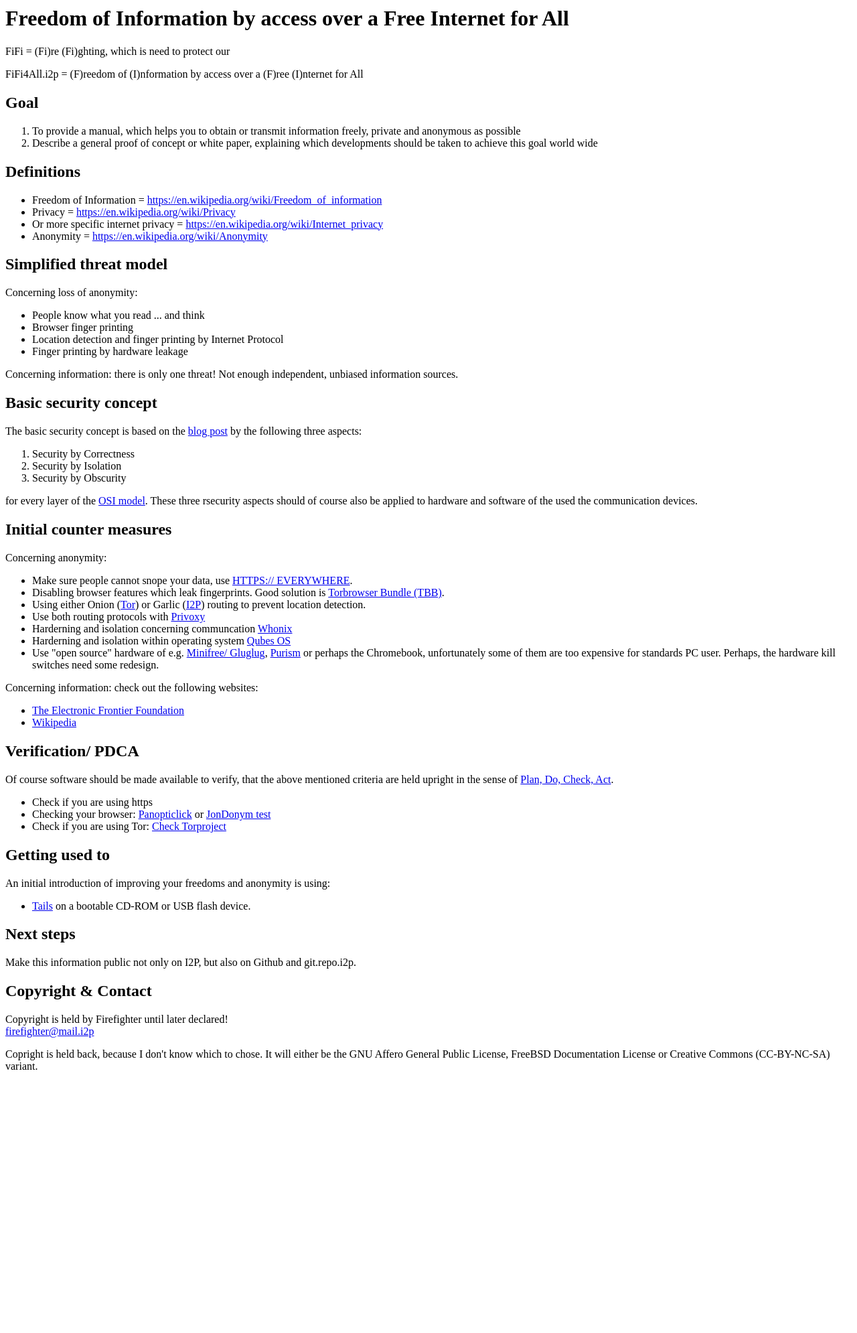
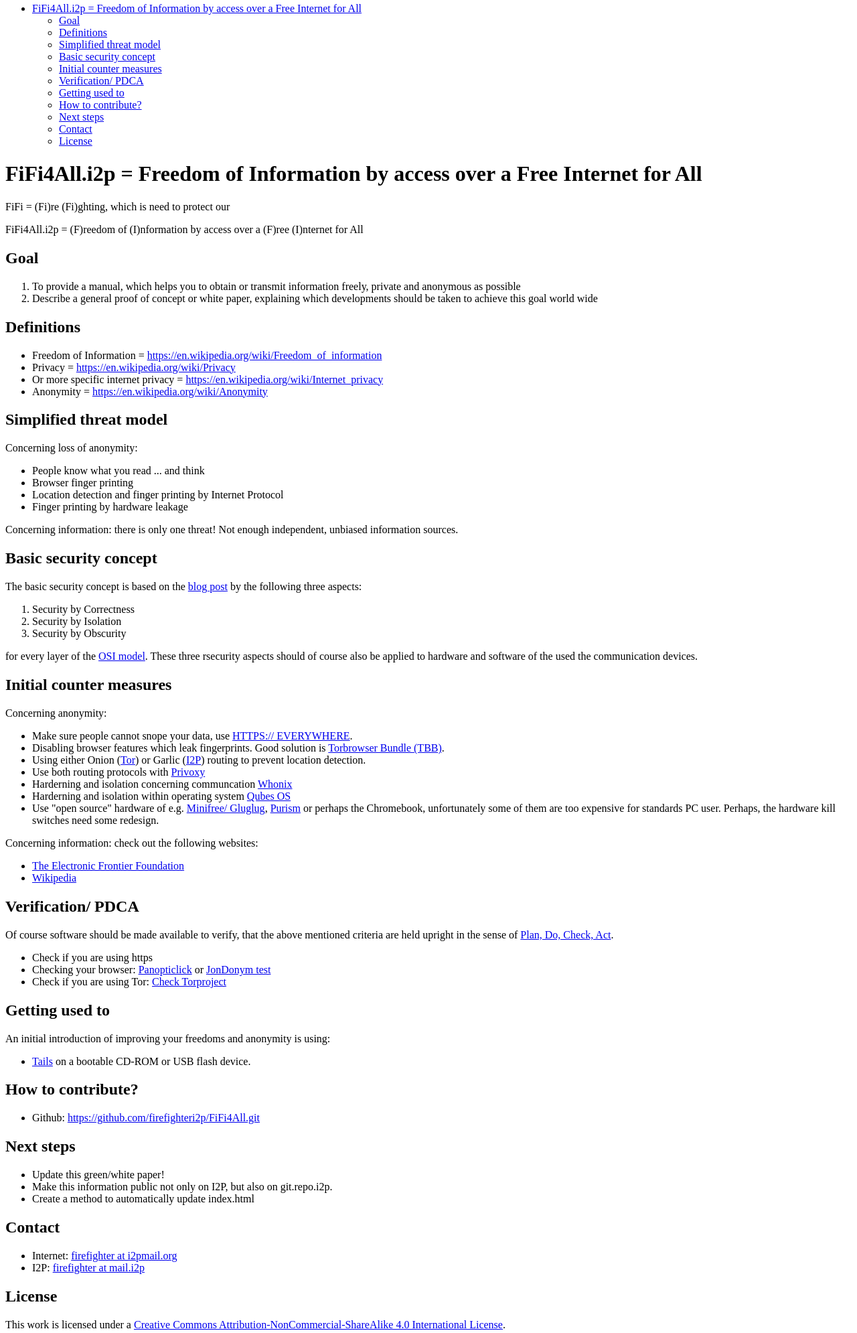
Before and after one commit to firefighteri2p/FiFi4All, a plain HTML site: page index.html in a window 1280 px wide. Shown: the part 12-2002 px from the top of the page at 67% size. Before the commit the page ends 1629 px from the top, so only its background shows below. Drawn offline with Linux system fonts and the light colour scheme.

Commit message:
Add Makefile and pandoc template.html

```diff
--- a/index.html
+++ b/index.html
@@ -1,75 +1,153 @@
+<!--
+___  ____    _  _ ____ ___    ____ ___  _ ___    ___ _  _ _ ____
+|  \ |  |    |\ | |  |  |     |___ |  \ |  |      |  |__| | [__
+|__/ |__|    | \| |__|  |     |___ |__/ |  |      |  |  | | ___]
+
+___  ____ ____ _  _ _  _ ____ _  _ ___     _ ____    _   _ ____ _  _
+|  \ |  | |    |  | |\/| |___ |\ |  |      | |___     \_/  |  | |  |
+|__/ |__| |___ |__| |  | |___ | \|  |  .   | |         |   |__| |__|
+
+_  _ ____ ____ ___     ___ ____    _  _ ____ _  _ ____    ____
+|\ | |___ |___ |  \     |  |  |    |\/| |__| |_/  |___    |__|
+| \| |___ |___ |__/     |  |__|    |  | |  | | \_ |___    |  |
+
+____ _  _ ____ _  _ ____ ____    ___ ____    ___ _  _ ____
+|    |__| |__| |\ | | __ |___     |  |  |     |  |__| |___
+|___ |  | |  | | \| |__] |___     |  |__|     |  |  | |___
+
+____ ____ _  _ ___ ____ _  _ ___    ____ ____    ___ _  _ ____
+|    |  | |\ |  |  |___ |\ |  |     |  | |___     |  |__| |___
+|___ |__| | \|  |  |___ | \|  |     |__| |        |  |  | |___
+
+____ ____ ____      _  _ ___  ___  ____ ___ ____    ___ _  _ ____
+|___ |__| |  |      |  | |__] |  \ |__|  |  |___     |  |__| |___
+|    |  | |_\| .    |__| |    |__/ |  |  |  |___     |  |  | |___
+               '
+____ ____ ____ ____ ____ ____ ___  ____ _  _ ___  _ _  _ ____
+|    |  | |__/ |__/ |___ [__  |__] |  | |\ | |  \ | |\ | | __
+|___ |__| |  \ |  \ |___ ___] |    |__| | \| |__/ | | \| |__]
+
+_  _ ____ ____ _  _ ___  ____ _ _ _ _  _    ____ _ _    ____
+|\/| |__| |__/ |_/  |  \ |  | | | | |\ |    |___ | |    |___
+|  | |  | |  \ | \_ |__/ |__| |_|_| | \|    |    | |___ |___ .
+
+
+-->
+
 <!DOCTYPE html PUBLIC "-//W3C//DTD XHTML 1.0 Strict//EN" "http://www.w3.org/TR/xhtml1/DTD/xhtml1-strict.dtd">
 <html xmlns="http://www.w3.org/1999/xhtml" xml:lang="en" lang="en">
   <head>
     <meta http-equiv="Content-Type" content="text/html; charset=utf-8" />
-    <title>FiFi4All.i2p = Freedom of Information by access over a Free Internet for All</title>
+    <title> FiFi4All.i2p = Freedom of Information by access over a Free Internet for All</title>
   </head>
   <body>
-    <h1>Freedom of Information by access over a Free Internet for All</h1>
+
+      <ul>
+    <li><a href="#fifi4all.i2p-freedom-of-information-by-access-over-a-free-internet-for-all">FiFi4All.i2p = Freedom of Information by access over a Free Internet for All</a><ul>
+    <li><a href="#goal">Goal</a></li>
+    <li><a href="#definitions">Definitions</a></li>
+    <li><a href="#simplified-threat-model">Simplified threat model</a></li>
+    <li><a href="#basic-security-concept">Basic security concept</a></li>
+    <li><a href="#initial-counter-measures">Initial counter measures</a></li>
+    <li><a href="#verification-pdca">Verification/ PDCA</a></li>
+    <li><a href="#getting-used-to">Getting used to</a></li>
+    <li><a href="#how-to-contribute">How to contribute?</a></li>
+    <li><a href="#next-steps">Next steps</a></li>
+    <li><a href="#contact">Contact</a></li>
+    <li><a href="#license">License</a></li>
+    </ul></li>
+    </ul>
+
+  <h1 id="fifi4all.i2p-freedom-of-information-by-access-over-a-free-internet-for-all">FiFi4All.i2p = Freedom of Information by access over a Free Internet for All</h1>
   <p>FiFi = (Fi)re (Fi)ghting, which is need to protect our</p>
   <p>FiFi4All.i2p = (F)reedom of (I)nformation by access over a (F)ree (I)nternet for All</p>
-    <h2>Goal</h2>
-    <ol>
+  <h2 id="goal">Goal</h2>
+  <ol style="list-style-type: decimal">
   <li>To provide a manual, which helps you to obtain or transmit information freely, private and anonymous as possible</li>
   <li>Describe a general proof of concept or white paper, explaining which developments should be taken to achieve this goal world wide</li>
   </ol>
-    <h2>Definitions</h2>
+  <h2 id="definitions">Definitions</h2>
   <ul>
   <li>Freedom of Information = <a href="https://en.wikipedia.org/wiki/Freedom_of_information">https://en.wikipedia.org/wiki/Freedom_of_information</a></li>
   <li>Privacy = <a href="https://en.wikipedia.org/wiki/Privacy">https://en.wikipedia.org/wiki/Privacy</a></li>
-      <li>Or more specific internet privacy =  <a href="https://en.wikipedia.org/wiki/Internet_privacy">https://en.wikipedia.org/wiki/Internet_privacy</a></li>
+  <li>Or more specific internet privacy = <a href="https://en.wikipedia.org/wiki/Internet_privacy">https://en.wikipedia.org/wiki/Internet_privacy</a></li>
   <li>Anonymity = <a href="https://en.wikipedia.org/wiki/Anonymity">https://en.wikipedia.org/wiki/Anonymity</a></li>
   </ul>
-    <h2>Simplified threat model</h2>
-    Concerning loss of anonymity:
+  <h2 id="simplified-threat-model">Simplified threat model</h2>
+  <p>Concerning loss of anonymity:</p>
   <ul>
   <li>People know what you read ... and think</li>
   <li>Browser finger printing</li>
   <li>Location detection and finger printing by Internet Protocol</li>
   <li>Finger printing by hardware leakage</li>
   </ul>
-    Concerning information: there is only one threat! Not enough independent, unbiased information sources.
-    <h2>Basic security concept</h2>
-    The basic security concept is based on the <a href="https://theinvisiblethings.blogspot.ca/2008/09/three-approaches-to-computer-security.html">blog post</a> by the following three aspects:
-    <ol>
+  <p>Concerning information: there is only one threat! Not enough independent, unbiased information sources.</p>
+  <h2 id="basic-security-concept">Basic security concept</h2>
+  <p>The basic security concept is based on the <a href="https://theinvisiblethings.blogspot.ca/2008/09/three-approaches-to-computer-security.html">blog post</a> by the following three aspects:</p>
+  <ol style="list-style-type: decimal">
   <li>Security by Correctness</li>
   <li>Security by Isolation</li>
   <li>Security by Obscurity</li>
   </ol>
-    for every layer of the <a href="https://en.wikipedia.org/wiki/OSI_model">OSI model</a>. These three rsecurity aspects should of course also be applied to hardware and software of the used the communication devices.
-    <h2>Initial counter measures</h2>
-    Concerning anonymity:
+  <p>for every layer of the <a href="https://en.wikipedia.org/wiki/OSI_model">OSI model</a>. These three rsecurity aspects should of course also be applied to hardware and software of the used the communication devices.</p>
+  <h2 id="initial-counter-measures">Initial counter measures</h2>
+  <p>Concerning anonymity:</p>
   <ul>
-      <li>Make sure people cannot snope your data, use <a href="https://www.eff.org/https-everywhere">HTTPS:// EVERYWHERE</a>. </li>
-      <li>Disabling browser features which leak fingerprints. Good solution is <a href="https://www.torproject.org/projects/torbrowser.html.en">Torbrowser Bundle (TBB)</a>. </li>
+  <li>Make sure people cannot snope your data, use <a href="https://www.eff.org/https-everywhere">HTTPS:// EVERYWHERE</a>.</li>
+  <li>Disabling browser features which leak fingerprints. Good solution is <a href="https://www.torproject.org/projects/torbrowser.html.en">Torbrowser Bundle (TBB)</a>.</li>
   <li>Using either Onion (<a href="https://www.torproject.org/">Tor</a>) or Garlic (<a href="https://geti2p.net/">I2P</a>) routing to prevent location detection.</li>
   <li>Use both routing protocols with <a href="https://www.privoxy.org/">Privoxy</a></li>
   <li>Harderning and isolation concerning communcation <a href="https://www.whonix.org/">Whonix</a></li>
   <li>Harderning and isolation within operating system <a href="https://www.qubes-os.org/">Qubes OS</a></li>
-      <li>Use "open source" hardware of e.g. <a href="https://minifree.org/">Minifree/ Gluglug</a>, <a href="https://puri.sm/">Purism</a> or perhaps the Chromebook, unfortunately some of them are too expensive for standards PC user. Perhaps, the hardware kill switches need some redesign.</li>
+  <li>Use &quot;open source&quot; hardware of e.g. <a href="https://minifree.org/">Minifree/ Gluglug</a>, <a href="https://puri.sm/">Purism</a> or perhaps the Chromebook, unfortunately some of them are too expensive for standards PC user. Perhaps, the hardware kill switches need some redesign.</li>
   </ul>
-    Concerning information: check out the following websites:
+  <p>Concerning information: check out the following websites:</p>
   <ul>
   <li><a href="https://www.eff.org/">The Electronic Frontier Foundation</a></li>
   <li><a href="https://www.wikipedia.org/">Wikipedia</a></li>
   </ul>
-    <h2>Verification/ PDCA</h2>
-    Of course software should be made available to verify, that the above mentioned criteria are held upright in the sense of <a href="https://en.wikipedia.org/wiki/PDCA">Plan, Do, Check, Act</a>.
+  <h2 id="verification-pdca">Verification/ PDCA</h2>
+  <p>Of course software should be made available to verify, that the above mentioned criteria are held upright in the sense of <a href="https://en.wikipedia.org/wiki/PDCA">Plan, Do, Check, Act</a>.</p>
   <ul>
   <li>Check if you are using https</li>
   <li>Checking your browser: <a href="https://panopticlick.eff.org/">Panopticlick</a> or <a href="http://ip-check.info/?lang=en">JonDonym test</a></li>
   <li>Check if you are using Tor: <a href="https://check.torproject.org/">Check Torproject</a></li>
   </ul>
-    <h2>Getting used to</h2>
-    An initial introduction of improving your freedoms and anonymity is using:
+  <h2 id="getting-used-to">Getting used to</h2>
+  <p>An initial introduction of improving your freedoms and anonymity is using:</p>
   <ul>
-      <li><a href="https://tails.boum.org/">Tails</a> on a bootable CD-ROM or USB flash device.
+  <li><a href="https://tails.boum.org/">Tails</a> on a bootable CD-ROM or USB flash device.</li>
   </ul>
-    <h2>Next steps</h2>
-    Make this information public not only on I2P, but also on Github and git.repo.i2p.
-    <h2>Copyright & Contact</h2>
-    Copyright is held by Firefighter until later declared!</br>
-    <a href="mailto:firefighter@mail.i2p?Subject=FiFi%20sugestion">firefighter@mail.i2p</a>
-    <p>Copright is held back, because I don't know which to chose. It will either be the GNU Affero General Public License, FreeBSD Documentation License or Creative Commons (CC-BY-NC-SA) variant.</p>
+  <h2 id="how-to-contribute">How to contribute?</h2>
+  <ul>
+  <li>Github: <a href="https://github.com/firefighteri2p/FiFi4All.git">https://github.com/firefighteri2p/FiFi4All.git</a></li>
+  </ul>
+  <h2 id="next-steps">Next steps</h2>
+  <ul>
+  <li>Update this green/white paper!</li>
+  <li>Make this information public not only on I2P, but also on git.repo.i2p.</li>
+  <li>Create a method to automatically update index.html</li>
+  </ul>
+  <h2 id="contact">Contact</h2>
+  <ul>
+  <li>Internet: <script type="text/javascript">
+  <!--
+  h='&#x69;&#50;&#112;&#x6d;&#x61;&#x69;&#108;&#46;&#x6f;&#114;&#x67;&#x3f;&#x53;&#x75;&#98;&#106;&#x65;&#x63;&#116;&#x3d;&#70;&#x69;&#70;&#x69;&#x25;&#50;&#48;&#x73;&#x75;&#x67;&#x65;&#x73;&#116;&#x69;&#x6f;&#110;';a='&#64;';n='&#102;&#x69;&#114;&#x65;&#102;&#x69;&#x67;&#104;&#116;&#x65;&#114;';e=n+a+h;
+  document.write('<a h'+'ref'+'="ma'+'ilto'+':'+e+'">'+'firefighter at i2pmail.org'+'<\/'+'a'+'>');
+  // -->
+  </script><noscript>&#102;&#x69;&#114;&#x65;&#102;&#x69;&#x67;&#104;&#116;&#x65;&#114;&#32;&#x61;&#116;&#32;&#x69;&#50;&#112;&#x6d;&#x61;&#x69;&#108;&#46;&#x6f;&#114;&#x67;&#32;&#40;&#102;&#x69;&#114;&#x65;&#102;&#x69;&#x67;&#104;&#116;&#x65;&#114;&#32;&#x61;&#116;&#32;&#x69;&#50;&#112;&#x6d;&#x61;&#x69;&#108;&#32;&#100;&#x6f;&#116;&#32;&#x6f;&#114;&#x67;&#x3f;&#x53;&#x75;&#98;&#106;&#x65;&#x63;&#116;&#x3d;&#70;&#x69;&#70;&#x69;&#x25;&#50;&#48;&#x73;&#x75;&#x67;&#x65;&#x73;&#116;&#x69;&#x6f;&#110;&#x29;</noscript></li>
+  <li>I2P: <script type="text/javascript">
+  <!--
+  h='&#x6d;&#x61;&#x69;&#108;&#46;&#x69;&#50;&#112;&#x3f;&#x53;&#x75;&#98;&#106;&#x65;&#x63;&#116;&#x3d;&#70;&#x69;&#70;&#x69;&#x25;&#50;&#48;&#x73;&#x75;&#x67;&#x65;&#x73;&#116;&#x69;&#x6f;&#110;';a='&#64;';n='&#102;&#x69;&#114;&#x65;&#102;&#x69;&#x67;&#104;&#116;&#x65;&#114;';e=n+a+h;
+  document.write('<a h'+'ref'+'="ma'+'ilto'+':'+e+'">'+'firefighter at mail.i2p'+'<\/'+'a'+'>');
+  // -->
+  </script><noscript>&#102;&#x69;&#114;&#x65;&#102;&#x69;&#x67;&#104;&#116;&#x65;&#114;&#32;&#x61;&#116;&#32;&#x6d;&#x61;&#x69;&#108;&#46;&#x69;&#50;&#112;&#32;&#40;&#102;&#x69;&#114;&#x65;&#102;&#x69;&#x67;&#104;&#116;&#x65;&#114;&#32;&#x61;&#116;&#32;&#x6d;&#x61;&#x69;&#108;&#32;&#100;&#x6f;&#116;&#32;&#x69;&#50;&#112;&#x3f;&#x53;&#x75;&#98;&#106;&#x65;&#x63;&#116;&#x3d;&#70;&#x69;&#70;&#x69;&#x25;&#50;&#48;&#x73;&#x75;&#x67;&#x65;&#x73;&#116;&#x69;&#x6f;&#110;&#x29;</noscript></li>
+  </ul>
+  <h2 id="license">License</h2>
+  <p>This work is licensed under a <a href="http://creativecommons.org/licenses/by-nc-sa/4.0/">Creative Commons Attribution-NonCommercial-ShareAlike 4.0 International License</a>.</p>
+  <p><a href="http://creativecommons.org/licenses/by-nc-sa/4.0/"><img src="https://i.creativecommons.org/l/by-nc-sa/4.0/88x31.png" alt="Creative Commons License" /></a></p>
+
+  <p><small> Fri Oct 21 18:44:19 UTC 2016</small></p>
+
   </body>
 </html>
```
Also changed, not shown: template.html (added, +54 -0 lines), 2 other files. Lines whose indentation alone changed are shown as unchanged.
